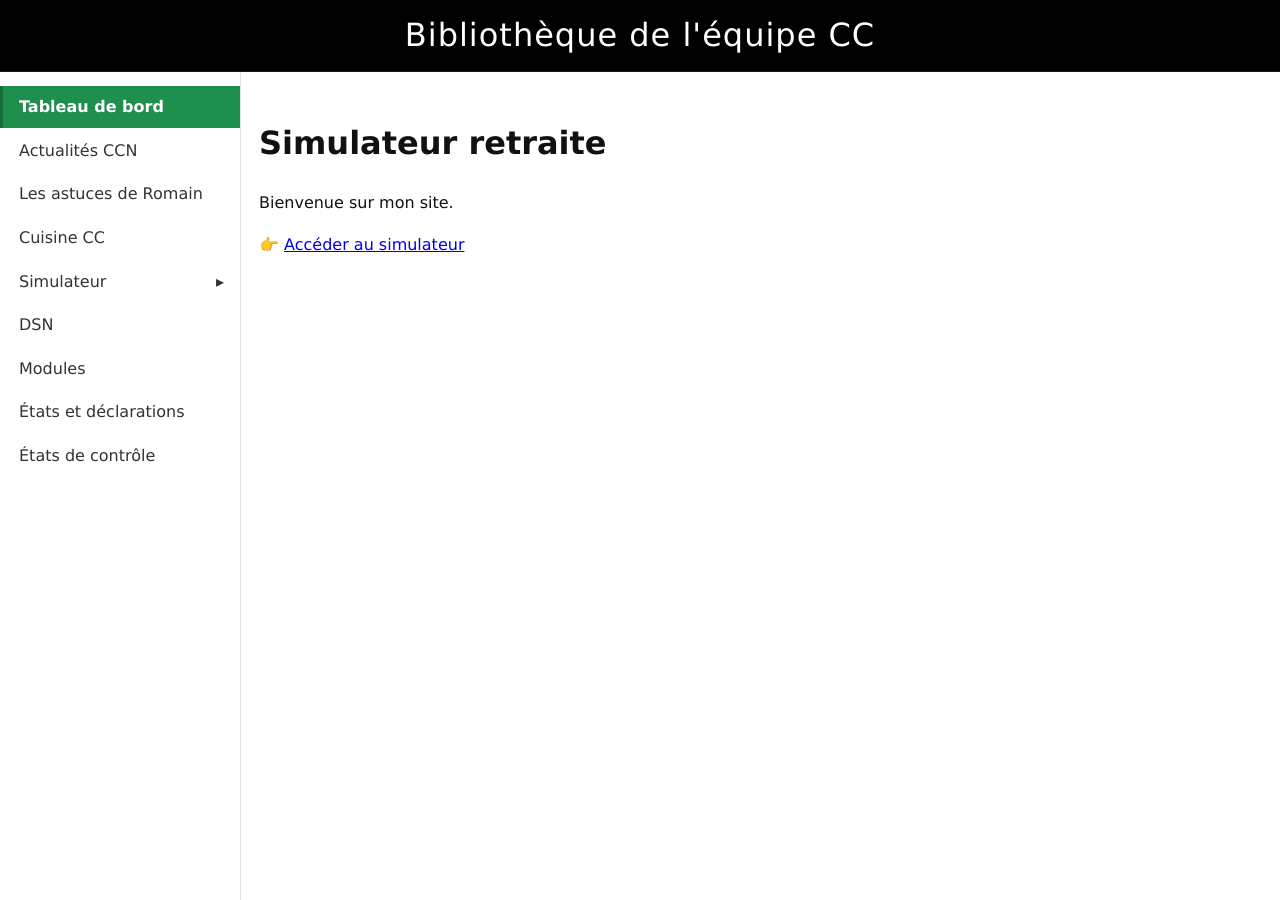
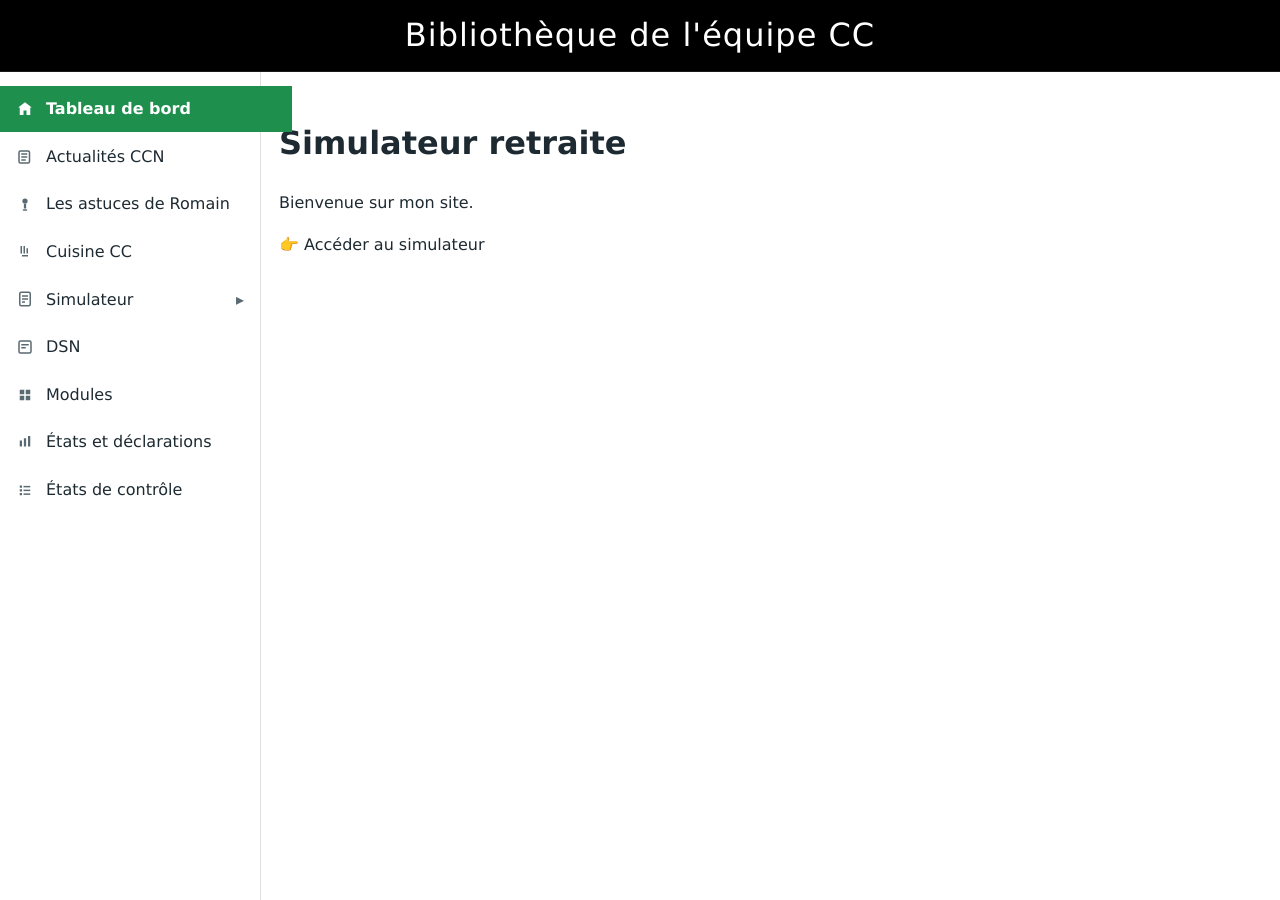
Before and after one commit to Romain-Borie/bibliotheque_CC.com, a Jekyll site: the page built from index.md, in a window 1280 px wide and 900 px high. Built offline with Jekyll 4.4.1, drawn with Linux system fonts in a browser that asks for light colours.

Commit message:
Update default.html

```diff
--- a/_layouts/default.html
+++ b/_layouts/default.html
@@ -5,82 +5,78 @@
   <meta name="viewport" content="width=device-width, initial-scale=1">
   <title>{{ page.title | escape }}</title>
   <style>
-    /* Base (sobre) */
-    html, body { margin:0; background:#fff; color:#111; font-family:Verdana, system-ui, -apple-system, Segoe UI, Roboto, Arial; font-size:12pt; line-height:1.6; }
+    /* =================== Thème (modifiable) =================== */
+    :root{
+      --brand: #1f8f4e;           /* vert principal */
+      --brand-dark: #17603a;      /* vert plus soutenu (entête flyout) */
+      --text: #1e2a32;            /* texte par défaut */
+      --muted: #5a6a72;           /* icônes / texte atténué */
+      --surface: #ffffff;         /* fond cartes */
+      --surface-2: #f3f6f8;       /* fond panneau droit */
+      --hover: #f4f4f4;           /* hover items menu */
+      --flyout-hover: #e8eef2;    /* hover items flyout */
+      --border: #e0e0e0;          /* bordures légères */
+    }
+
+    /* ===== Reset hyperliens (pas de violet/souligné) ===== */
+    a { color: inherit; text-decoration: none; }
+    a:visited { color: inherit; }
+    a:hover { text-decoration: none; }
+
+    /* ===== Base ===== */
+    html, body { margin:0; background:var(--surface); color:var(--text); font-family:Verdana, system-ui, -apple-system, Segoe UI, Roboto, Arial; font-size:12pt; line-height:1.6; }
     header.topbar { position:sticky; top:0; z-index:1000; background:#000; border-bottom:1px solid #1a1a1a; }
     .topbar-inner { padding:10px 16px; display:flex; justify-content:center; }
     .site-title { margin:0; color:#fff; font-weight:500; letter-spacing:1px; }
 
-    /* Layout simple (facultatif) */
+    /* ===== Layout ===== */
     .app { display:flex; min-height:100vh; }
-    aside.sidebar { width:240px; background:#fff; border-right:1px solid #e0e0e0; padding:12px 0; position:sticky; top:0; height:100vh; overflow-y:auto; overflow-x:visible; }
+    aside.sidebar { width:260px; background:var(--surface); border-right:1px solid var(--border); padding:12px 0; position:sticky; top:0; height:100vh; overflow:auto; }
     main.content { flex:1; padding:24px 18px 56px; }
 
-    /* Menu items (reprend ton style) */
+    /* ===== Menu principal ===== */
     .menu { list-style:none; margin:0; padding:0; }
     .menu li { margin:2px 0; }
-    a.sc-fqkvVR.dMxrQl { display:flex; align-items:center; gap:10px; padding:8px 16px; color:#333; text-decoration:none; border-left:3px solid transparent; }
-    a.sc-fqkvVR.dMxrQl:hover { background:#f4f4f4; }
-    a.sc-fqkvVR.dMxrQl.active { background:#1f8f4e; color:#fff; border-left-color:#156d3b; font-weight:600; }
+    .item, .group-trigger {
+      display:flex; align-items:center; gap:12px; width:100%;
+      padding:10px 16px; border-left:4px solid transparent; background:transparent; color:var(--text);
+      cursor:pointer; text-align:left; border:0; font:inherit; border-radius:0;
+    }
+    .item:hover, .group-trigger:hover { background:var(--hover); }
+    .item.active { background:var(--brand); color:#fff; border-left-color:#156d3b; font-weight:600; }
 
-    /* === Flyout au CLIC uniquement === */
-    .has-flyout { position:relative; }
+    /* Icônes */
+    .icon { width:18px; height:18px; flex:0 0 18px; display:inline-block; color:var(--muted); }
+    .item.active .icon, .group-trigger.active .icon { color:#fff; }
+    .label { flex:1; }
+    .chevron { margin-left:auto; color:var(--muted); }
+    li.has-flyout.open > .group-trigger .chevron { transform: rotate(90deg); }
 
-    /* Déclencheur = BUTTON */
-    .group-trigger { width:100%; display:flex; align-items:center; gap:10px; padding:8px 16px; color:#333; background:transparent; border:0; text-align:left; cursor:pointer; font:inherit; border-left:3px solid transparent; }
-    .group-trigger:hover { background:#f4f4f4; }
-    .group-trigger .chevron { margin-left:auto; transition:transform .2s ease; }
-    .has-flyout.open .group-trigger .chevron { transform:rotate(90deg); }
+    /* ===== Flyout panneau 2 colonnes ===== */
+    li.has-flyout { position:relative; }
+    .flyout-panel { position:absolute; top:0; left:calc(100% - 2px); width: 480px; background:var(--surface); border:1px solid var(--border); border-radius:8px; box-shadow:0 10px 24px rgba(0,0,0,.12); display:none; z-index:9999; overflow:hidden; }
+    li.has-flyout.open > .flyout-panel { display:block; }
 
-    /* Sous-menu flyout (caché par défaut) */
-    .flyout { position:absolute; top:0; left:calc(100% - 2px); min-width:260px; background:#fff; border:1px solid #e0e0e0; box-shadow:0 6px 18px rgba(0,0,0,.12); border-radius:6px; padding:6px 0; list-style:none; margin:0; display:none; z-index:3000; }
-    .has-flyout.open > .flyout { display:block; }
-    .flyout a.sc-fqkvVR.dMxrQl { display:block; padding:8px 14px; white-space:nowrap; }
+    .flyout-grid { display:grid; grid-template-columns: 1fr 1.4fr; }
+    .flyout-header { background:var(--brand-dark); color:#fff; padding:16px; display:flex; align-items:center; font-weight:700; }
+    .flyout-body   { background:var(--surface-2); padding:8px 0; }
 
-    /* Mobile : replie le sous-menu sous l'item */
+    .flyout-list { list-style:none; margin:0; padding:0; }
+    .flyout-list li { margin:0; }
+    .flyout-link { display:flex; align-items:center; gap:10px; padding:10px 16px; color:var(--text); border-left:3px solid transparent; }
+    .flyout-link:hover { background:var(--flyout-hover); }
+    .flyout-link.active { background:var(--brand); color:#fff; border-left-color:#156d3b; font-weight:600; }
+
+    /* Sécurité anti-clipping (thèmes Jekyll) */
+    nav, aside, .sidebar, .site-nav, .nav, .menu { overflow: visible !important; }
+
+    /* ===== Mobile ===== */
     @media (max-width:700px){
       .app { flex-direction:column; }
-      aside.sidebar { width:100%; border-right:0; border-bottom:1px solid #e0e0e0; height:auto; position:static; }
-      .flyout { position:static; left:auto; top:auto; border:0; box-shadow:none; border-left:2px solid #eef2f7; margin-left:20px; }
-    }
-    /* Parent du flyout */
-li.has-flyout { position: relative !important; }
-
-/* Sous-menu caché par défaut, affiché quand .open est présent */
-li.has-flyout > ul.flyout {
-  position: absolute !important;
-  top: 0 !important;
-  left: calc(100% - 2px) !important; /* à droite, collé */
-  min-width: 260px !important;
-  background: #fff !important;
-  border: 1px solid #e0e0e0 !important;
-  border-radius: 6px !important;
-  box-shadow: 0 6px 18px rgba(0,0,0,.12) !important;
-  margin: 0 !important;
-  padding: 6px 0 !important;
-  list-style: none !important;
-  display: none !important;
-  z-index: 9999 !important; /* par-dessus tout */
-}
-
-/* OUVERTURE au clic (classe .open sur le <li>) */
-li.has-flyout.open > ul.flyout { display: block !important; }
-
-/* Sécurité anti-clipping sur les conteneurs fréquents des thèmes Jekyll */
-nav, aside, .sidebar, .site-nav, .nav, .menu { overflow: visible !important; }
-
-/* Mobile : replier sous l'item */
-@media (max-width: 700px) {
-  li.has-flyout > ul.flyout {
-    position: static !important;
-    left: auto !important;
-    top: auto !important;
-    border: 0 !important;
-    box-shadow: none !important;
-    border-left: 2px solid #eef2f7 !important;
-    margin-left: 20px !important;
-    display: block !important; /* visible au clic et plus pratique au doigt */
-  }
+      aside.sidebar { width:100%; position:static; height:auto; }
+      .flyout-panel { position:static; width:auto; border:0; box-shadow:none; margin-left:20px; display:block; }
+      .flyout-grid { grid-template-columns: 1fr; }
+      .flyout-body { background:#fff; padding-top:0; }
     }
   </style>
 </head>
@@ -93,41 +89,126 @@ nav, aside, .sidebar, .site-nav, .nav, .menu { overflow: visible !important; }
     <aside class="sidebar" role="navigation" aria-label="Menu latéral">
       <ul class="menu">
         <li>
-          <a class="sc-fqkvVR dMxrQl {% if page.url == '/' or page.url contains '/tableau-de-bord/' %}active{% endif %}" href="/tableau-de-bord/">Tableau de bord</a>
+          <a class="item {% if page.url == '/' or page.url contains '/tableau-de-bord/' %}active{% endif %}" href="/tableau-de-bord/">
+            <svg class="icon" viewBox="0 0 24 24" aria-hidden="true">
+              <polygon fill="currentColor" points="12,3 3,10 5,10 5,20 10,20 10,14 14,14 14,20 19,20 19,10 21,10"/>
+            </svg>
+            <span class="label">Tableau de bord</span>
+          </a>
         </li>
         <li>
-          <a class="sc-fqkvVR dMxrQl {% if page.url contains '/actualites-ccn/' %}active{% endif %}" href="/actualites-ccn/">Actualités CCN</a>
+          <a class="item {% if page.url contains '/actualites-ccn/' %}active{% endif %}" href="/actualites-ccn/">
+            <svg class="icon" viewBox="0 0 24 24" aria-hidden="true">
+              <rect x="4" y="4" width="14" height="16" rx="2" ry="2" fill="none" stroke="currentColor" stroke-width="2"/>
+              <line x1="7" y1="8" x2="15" y2="8" stroke="currentColor" stroke-width="2"/>
+              <line x1="7" y1="12" x2="15" y2="12" stroke="currentColor" stroke-width="2"/>
+              <line x1="7" y1="16" x2="13" y2="16" stroke="currentColor" stroke-width="2"/>
+            </svg>
+            <span class="label">Actualités CCN</span>
+          </a>
         </li>
         <li>
-          <a class="sc-fqkvVR dMxrQl {% if page.url contains '/astuces-romain/' %}active{% endif %}" href="/astuces-romain/">Les astuces de Romain</a>
+          <a class="item {% if page.url contains '/astuces-romain/' %}active{% endif %}" href="/astuces-romain/">
+            <svg class="icon" viewBox="0 0 24 24" aria-hidden="true">
+              <circle cx="12" cy="8" r="3.5" fill="currentColor"/>
+              <rect x="10.5" y="12" width="3" height="6" fill="currentColor"/>
+              <rect x="9" y="19" width="6" height="2" rx="1" fill="currentColor"/>
+            </svg>
+            <span class="label">Les astuces de Romain</span>
+          </a>
         </li>
         <li>
-          <a class="sc-fqkvVR dMxrQl {% if page.url contains '/cuisine-cc/' %}active{% endif %}" href="/cuisine-cc/">Cuisine CC</a>
+          <a class="item {% if page.url contains '/cuisine-cc/' %}active{% endif %}" href="/cuisine-cc/">
+            <svg class="icon" viewBox="0 0 24 24" aria-hidden="true">
+              <rect x="6" y="4" width="2" height="10" fill="currentColor"/>
+              <rect x="10" y="4" width="2" height="10" fill="currentColor"/>
+              <rect x="14" y="7" width="2" height="7" fill="currentColor"/>
+              <rect x="8" y="16" width="8" height="2" fill="currentColor"/>
+            </svg>
+            <span class="label">Cuisine CC</span>
+          </a>
         </li>
 
-        <!-- ITEM AVEC FLYOUT AU CLIC -->
+        <!-- ===== ITEM AVEC PANNEAU 2 COLONNES (CLIC) ===== -->
+        <li class="has-flyout">
+          <button class="group-trigger" aria-haspopup="true" aria-expanded="false" type="button">
+            <svg class="icon" viewBox="0 0 24 24" aria-hidden="true">
+              <rect x="5" y="3" width="14" height="18" rx="2" ry="2" fill="none" stroke="currentColor" stroke-width="2"/>
+              <rect x="8" y="7" width="8" height="2" fill="currentColor"/>
+              <rect x="8" y="11" width="8" height="2" fill="currentColor"/>
+              <rect x="8" y="15" width="4" height="2" fill="currentColor"/>
+            </svg>
+            <span class="label">Simulateur</span>
+            <span class="chevron" aria-hidden="true">▸</span>
+          </button>
 
-<li class="has-flyout">
-  <button class="group-trigger" aria-haspopup="true" aria-expanded="false" type="button">Simulateur<span class="chevron">▸</span></button>
-  <ul class="flyout" role="menu">
-    <li role="none"><a href="/simulateur/retraite/">Indemnité de départ à la retraite</a></li>
-    <li role="none"><a href="/simulateur/divers/">Divers</a></li>
+          <div class="flyout-panel" role="menu" aria-label="Sous-menu Simulateur">
+            <div class="flyout-grid">
+              <div class="flyout-header">Simulateur</div>
+              <div class="flyout-body">
+                <ul class="flyout-list">
+                  <li>
+                    <a class="flyout-link {% if page.url contains '/simulateur/retraite/' %}active{% endif %}" href="/simulateur/retraite/" role="menuitem">
+                      <svg class="icon" viewBox="0 0 24 24" aria-hidden="true"><rect x="4" y="4" width="16" height="12" fill="none" stroke="currentColor" stroke-width="2"/><rect x="7" y="18" width="10" height="2" fill="currentColor"/></svg>
+                      <span>Indemnité de départ à la retraite</span>
+                    </a>
+                  </li>
+                  <li>
+                    <a class="flyout-link {% if page.url contains '/simulateur/divers/' %}active{% endif %}" href="/simulateur/divers/" role="menuitem">
+                      <svg class="icon" viewBox="0 0 24 24" aria-hidden="true"><rect x="5" y="5" width="14" height="14" rx="2" ry="2" fill="none" stroke="currentColor" stroke-width="2"/><circle cx="12" cy="12" r="2" fill="currentColor"/></svg>
+                      <span>Divers</span>
+                    </a>
+                  </li>
                 </ul>
+              </div>
+            </div>
+          </div>
         </li>
-
-        <!-- /ITEM AVEC FLYOUT AU CLIC -->
+        <!-- ===== /ITEM AVEC PANNEAU ===== -->
 
         <li>
-          <a class="sc-fqkvVR dMxrQl {% if page.url contains '/dsn/' %}active{% endif %}" href="/dsn/">DSN</a>
+          <a class="item {% if page.url contains '/dsn/' %}active{% endif %}" href="/dsn/">
+            <svg class="icon" viewBox="0 0 24 24" aria-hidden="true">
+              <rect x="4" y="4" width="16" height="16" rx="2" ry="2" fill="none" stroke="currentColor" stroke-width="2"/>
+              <rect x="7" y="8" width="10" height="2" fill="currentColor"/>
+              <rect x="7" y="12" width="6" height="2" fill="currentColor"/>
+            </svg>
+            <span class="label">DSN</span>
+          </a>
         </li>
         <li>
-          <a class="sc-fqkvVR dMxrQl {% if page.url contains '/modules/' %}active{% endif %}" href="/modules/">Modules</a>
+          <a class="item {% if page.url contains '/modules/' %}active{% endif %}" href="/modules/">
+            <svg class="icon" viewBox="0 0 24 24" aria-hidden="true">
+              <rect x="5" y="5" width="6" height="6" fill="currentColor"/>
+              <rect x="13" y="5" width="6" height="6" fill="currentColor"/>
+              <rect x="5" y="13" width="6" height="6" fill="currentColor"/>
+              <rect x="13" y="13" width="6" height="6" fill="currentColor"/>
+            </svg>
+            <span class="label">Modules</span>
+          </a>
         </li>
         <li>
-          <a class="sc-fqkvVR dMxrQl {% if page.url contains '/etats-declarations/' %}active{% endif %}" href="/etats-declarations/">États et déclarations</a>
+          <a class="item {% if page.url contains '/etats-declarations/' %}active{% endif %}" href="/etats-declarations/">
+            <svg class="icon" viewBox="0 0 24 24" aria-hidden="true">
+              <rect x="5" y="10" width="3" height="8" fill="currentColor"/>
+              <rect x="10.5" y="7" width="3" height="11" fill="currentColor"/>
+              <rect x="16" y="4" width="3" height="14" fill="currentColor"/>
+            </svg>
+            <span class="label">États et déclarations</span>
+          </a>
         </li>
         <li>
-          <a class="sc-fqkvVR dMxrQl {% if page.url contains '/etats-controle/' %}active{% endif %}" href="/etats-controle/">États de contrôle</a>
+          <a class="item {% if page.url contains '/etats-controle/' %}active{% endif %}" href="/etats-controle/">
+            <svg class="icon" viewBox="0 0 24 24" aria-hidden="true">
+              <rect x="5" y="6" width="3" height="3" fill="currentColor"/>
+              <line x1="10" y1="7.5" x2="19" y2="7.5" stroke="currentColor" stroke-width="2"/>
+              <rect x="5" y="11" width="3" height="3" fill="currentColor"/>
+              <line x1="10" y1="12.5" x2="19" y2="12.5" stroke="currentColor" stroke-width="2"/>
+              <rect x="5" y="16" width="3" height="3" fill="currentColor"/>
+              <line x1="10" y1="17.5" x2="19" y2="17.5" stroke="currentColor" stroke-width="2"/>
+            </svg>
+            <span class="label">États de contrôle</span>
+          </a>
         </li>
       </ul>
     </aside>
```
Also changed, not shown: other parts of _layouts/default.html (+11 -20 lines). Lines whose indentation alone changed are shown as unchanged.
